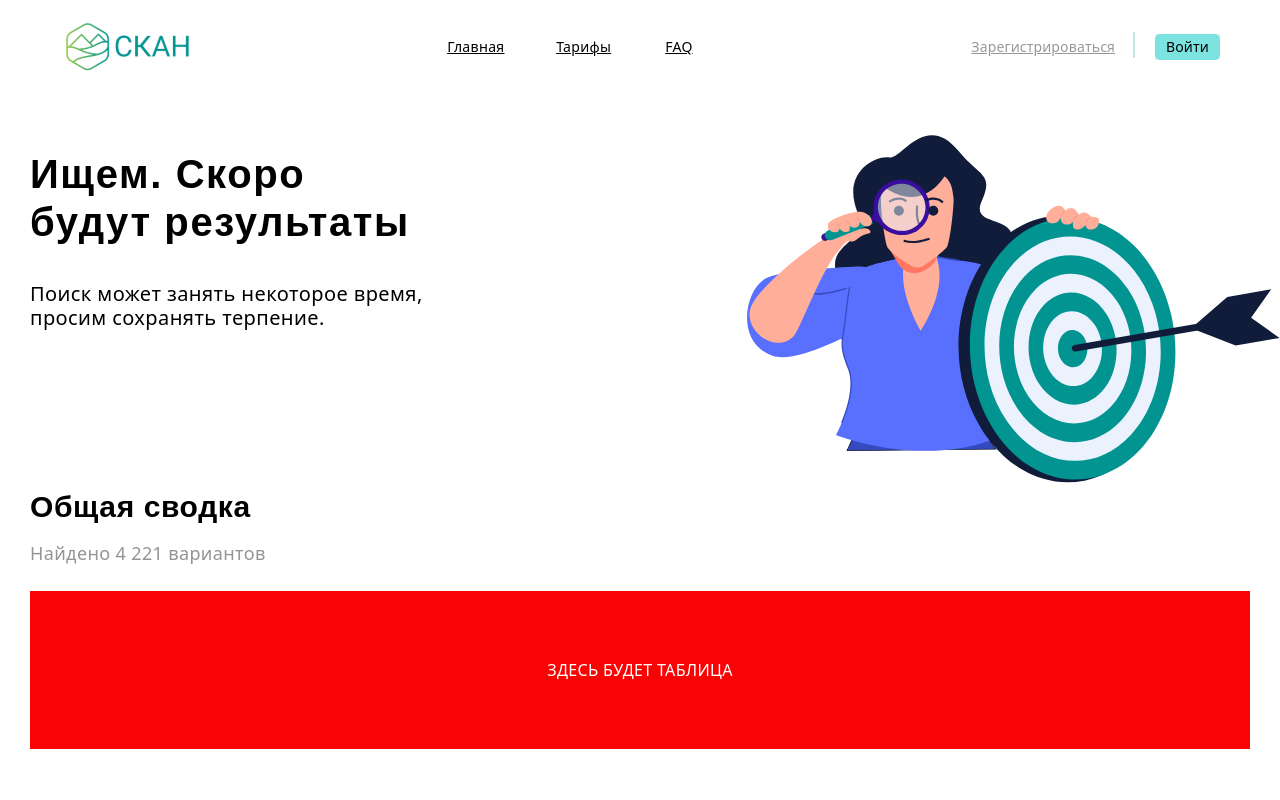
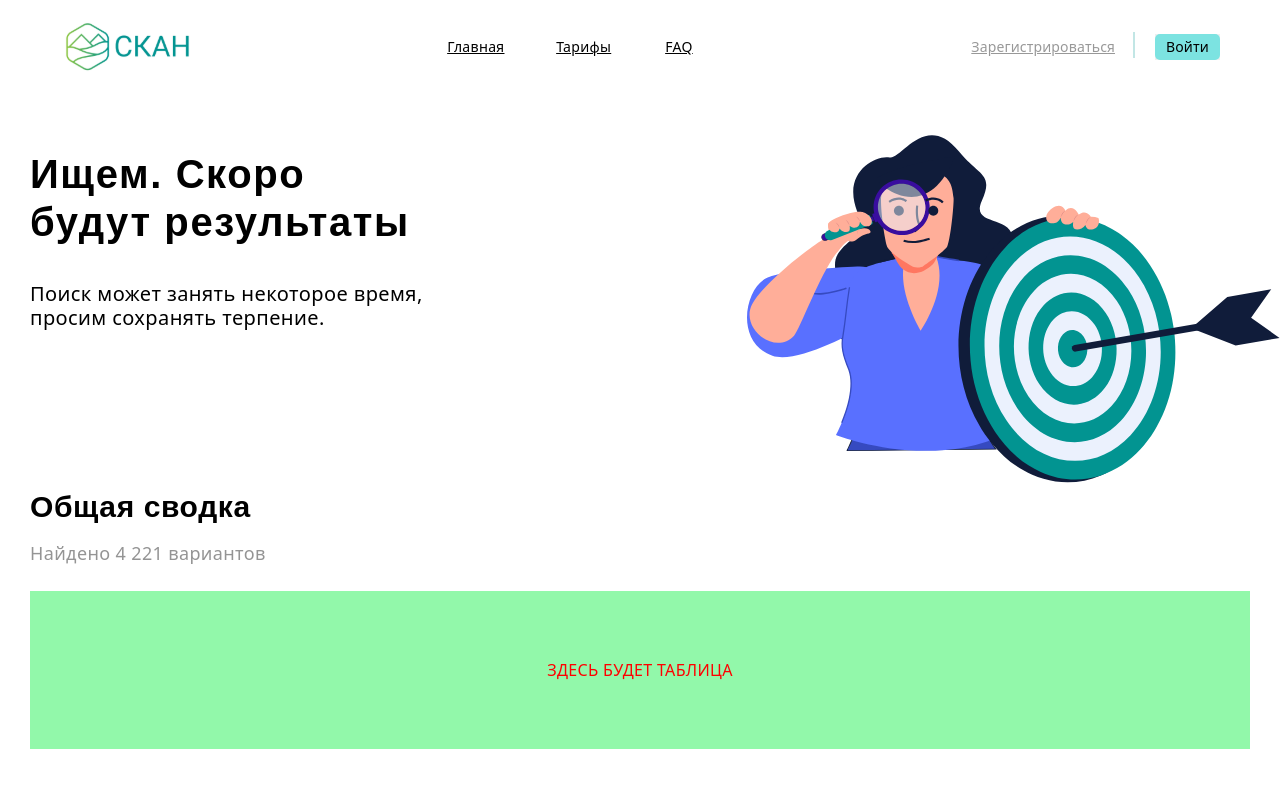
Before and after one commit to Gaidysheff/CKAH, a React app in the folder frontend/: page /documents in a window 1280 px wide. Shown: the top 800 px of the page. Built offline with nearby package versions, Linux system fonts and the light colour scheme; what parse would draw is missing.

Commit message:
Some Links are connected to some buttons

```diff
--- a/frontend/src/pages/home/components/carousel/Carousel.scss
+++ b/frontend/src/pages/home/components/carousel/Carousel.scss
@@ -24,7 +24,6 @@
 }
 
 .container {
-  // background-color: #71f771;
   width: 90vw;
   flex-shrink: 1;
   padding: 40px;
@@ -33,7 +32,6 @@
 
 .slick {
   &-slider {
-    // background-color: #71f7f7;
     width: 100%;
   }
   &-next:before {
--- a/frontend/src/pages/home/components/tariffs/tariffBeginner/TariffsBeginner.tsx
+++ b/frontend/src/pages/home/components/tariffs/tariffBeginner/TariffsBeginner.tsx
@@ -1,6 +1,7 @@
 import "./TariffsBeginner.scss";
 
 import ButtonSelector from "../../buttons/ButtonSelector";
+import { Link } from "react-router-dom";
 import TariffsSvgSelector from "../TariffsSvgSelector";
 
 type Props = {};
@@ -35,9 +36,9 @@ const TariffBeginner = (props: Props) => {
             <li className="tariff__item">Поддержка 24/7</li>
           </ul>
         </div>
-        <div className="tariff__button">
+        <Link to="/go_to_somewhere" className="tariff__button">
           <ButtonSelector id="more_details" />
-        </div>
+        </Link>
       </div>
     </div>
   );
--- a/frontend/src/pages/home/components/tariffs/tariffBusiness/TariffsBusiness.tsx
+++ b/frontend/src/pages/home/components/tariffs/tariffBusiness/TariffsBusiness.tsx
@@ -1,4 +1,5 @@
 import ButtonSelector from "../../buttons/ButtonSelector";
+import { Link } from "react-router-dom";
 import TariffsSvgSelector from "../TariffsSvgSelector";
 import style from "./TariffsBusiness.module.scss";
 
@@ -39,9 +40,9 @@ const TariffBusiness = (props: Props) => {
               <li className={style.tariff__item}>Приоритетная поддержка</li>
             </ul>
           </div>
-          <div className={style.tariff__button}>
+          <Link to="/go_to_somewhere" className={style.tariff__button}>
             <ButtonSelector id="more_details" />
-          </div>
+          </Link>
         </div>
       </div>
     </>
--- a/frontend/src/pages/home/components/tariffs/tariffPro/TariffsPro.tsx
+++ b/frontend/src/pages/home/components/tariffs/tariffPro/TariffsPro.tsx
@@ -1,4 +1,5 @@
 import ButtonSelector from "../../buttons/ButtonSelector";
+import { Link } from "react-router-dom";
 import TariffsSvgSelector from "../TariffsSvgSelector";
 import style from "./TariffsPro.module.scss";
 
@@ -37,9 +38,9 @@ const TariffPro = (props: Props) => {
               </li>
             </ul>
           </div>
-          <div className={style.tariff__button}>
+          <Link to="/go_to_somewhere" className={style.tariff__button}>
             <ButtonSelector id="more_details" />
-          </div>
+          </Link>
         </div>
       </div>
     </>
--- a/frontend/src/pages/outcome/Outcome.scss
+++ b/frontend/src/pages/outcome/Outcome.scss
@@ -81,8 +81,8 @@
   }
 
   &__summary-table {
-    background-color: #f90404;
-    color: white;
+    background-color: #92f8aa;
+    color: rgb(255, 0, 0);
     height: to.rem(158px);
     max-width: to.rem(1260px);
     margin: 0 auto;
--- a/frontend/src/pages/outcome/Outcome.tsx
+++ b/frontend/src/pages/outcome/Outcome.tsx
@@ -2,6 +2,7 @@ import "./Outcome.scss";
 
 import ButtonSelector from "../home/components/buttons/ButtonSelector";
 import Documents from "./components/documents/Documents";
+import { Link } from "react-router-dom";
 import OutcomeSvgSelector from "./OutcomeSvgSelector";
 import React from "react";
 
@@ -38,9 +39,9 @@ const Outcome = (props: Props) => {
             <div className="outcome__list">
               <Documents />
             </div>
-            <a href="/go_to_somewhere" className="outcome__button">
+            <Link to="/go_to_somewhere" className="outcome__button">
               <ButtonSelector id="show_more" />
-            </a>
+            </Link>
           </section>
         </div>
       </div>
--- a/frontend/src/pages/search/components/SearchForm.tsx
+++ b/frontend/src/pages/search/components/SearchForm.tsx
@@ -11,6 +11,7 @@ import FormControl from "@mui/material/FormControl";
 import FormControlLabel from "@mui/material/FormControlLabel";
 import FormGroup from "@mui/material/FormGroup";
 import InputLabel from "@mui/material/InputLabel";
+import { Link } from "react-router-dom";
 import MenuItem from "@mui/material/MenuItem";
 import { useState } from "react";
 
@@ -338,7 +339,9 @@ const SearchForm = (props: Props) => {
             </FormGroup>
           </div>
           <div className="searchForm__button">
-            <ButtonSelector id="search" />
+            <Link to="/documents">
+              <ButtonSelector id="search" />
+            </Link>
             <p className="searchForm__footnote">
               * Обязательные к заполнению поля
             </p>
```
Also changed, not shown: frontend/src/index.html (+0 -12 lines).
